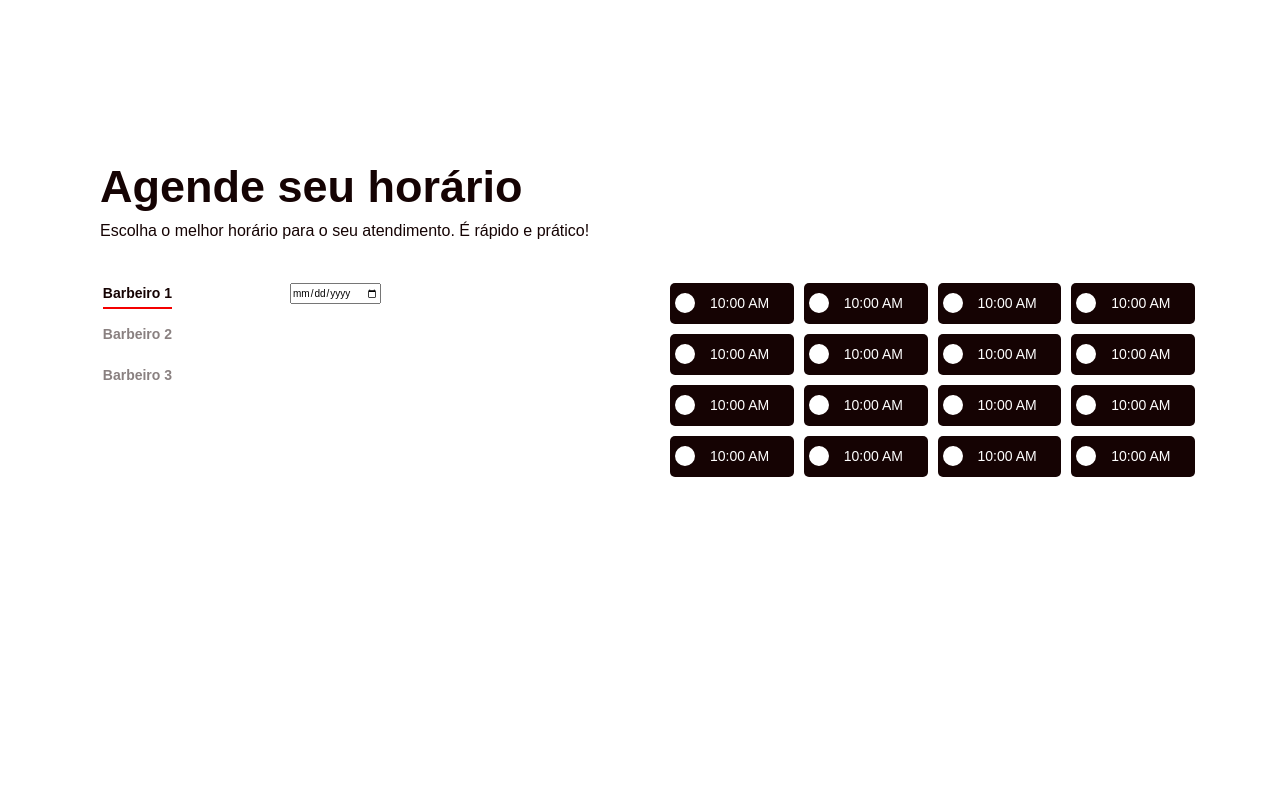
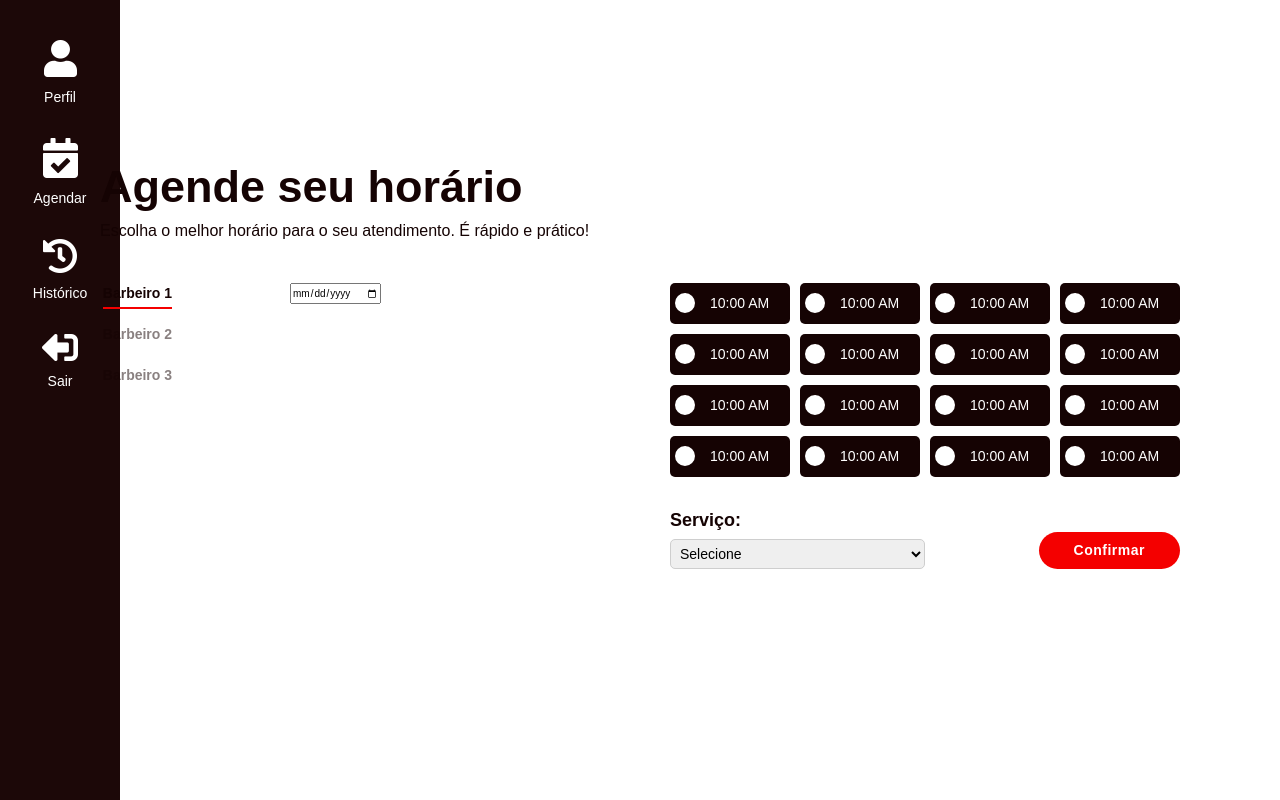
Before and after one commit to PedroMeira01/2021_projeto-ope, a Flask app: page /agendamento in a window 1280 px wide. Run offline with Flask 2, Linux system fonts and the light colour scheme; some libraries are stand-ins or nearby versions; some web fonts are replaced.

Commit message:
continuando tela de agendamento

```diff
--- a/app/static/sass/abstracts/_mixins.scss
+++ b/app/static/sass/abstracts/_mixins.scss
@@ -1,11 +1,16 @@
 // Definindo cores em classes
 $brown: #150303;
+$brown2: #1c0808;
+
 
 $red: #fb0000;
+$red2: #f40000;
 
 $black: #0e0e0e;
 
 $gray: #a4a4a4;
+
+$gray2: #cecece;
 
 $color-tertiary: #2d2d2d;
 
@@ -41,6 +46,7 @@ $black-full: #000;
 
 @include defineColor('brown', $brown);
 @include defineColor('red', $red);
+@include defineColor('red2', $red2);
 @include defineColor('black', $black);
 @include defineColor('white', $white);
 @include defineColor('black--full', $black-full);
--- a/app/static/sass/base/_base.scss
+++ b/app/static/sass/base/_base.scss
@@ -16,7 +16,7 @@ body {
 }
 
 a:hover {
-  text-decoration: none;
+  text-decoration: none !important;
 }
 
 ul li {
--- /dev/null
+++ b/app/static/sass/components/_button.scss
@@ -0,0 +1,15 @@
+.btn__pattern {
+  height: fit-content;
+  border: none;
+  border-radius: 50px;
+  padding: 8px 35px;
+  font-size: 14px;
+  font-weight: 600;
+  letter-spacing: 0.5px;
+  color: $white;
+  cursor: pointer;
+
+  &:focus {
+    outline: none;
+  }
+}
--- /dev/null
+++ b/app/static/sass/components/_menu-side.scss
@@ -0,0 +1,21 @@
+.menu {
+
+  &__side {
+    position: absolute;
+    width: 120px;
+    height: 100vh;
+    top: 0px;
+    left: 0px;
+    display: flex;
+    justify-content: center;
+    padding: 40px 0px;
+    background-color: $brown2;
+    color: $white;
+    text-align: center;
+
+    p {
+      font-size: 14px;
+    }
+  }
+
+}
--- a/app/static/sass/main.scss
+++ b/app/static/sass/main.scss
@@ -8,6 +8,8 @@
 @import 'base/utilities';
 
 @import 'components/login';
+@import 'components/button';
+@import 'components/menu-side';
 
 @import 'pages/login';
 @import 'pages/schedule';
--- a/app/static/sass/pages/_schedule.scss
+++ b/app/static/sass/pages/_schedule.scss
@@ -33,6 +33,20 @@
     margin-right: 10px;
     padding: 10px 0px 5px 15px;
     border-radius: 5px;
+  }
+
+  &__service {
+    height: 30px;
+    border: 1px solid $gray2;
+    border-radius: 5px;
+    font-size: 14px;
+    padding-left: 5px;
+
+    &--label {
+      font-size: 18px;
+      font-weight: 600;
+      color: $brown;
+    }
   }
 
 }
--- a/app/templates/agendamento.html
+++ b/app/templates/agendamento.html
@@ -1,6 +1,40 @@
 {% extends "base.html" %}
 
 {% block content %}
+
+<nav class="menu__side">
+  <ul>
+    <a href="">
+      <li>
+        <img src="../static/img/icon/usuario-branco.png" alt="">
+        <p class="d-block c-white mt-3">Perfil</p>
+      </li>
+    </a>
+
+    <a href="">
+      <li class="mt-5">
+        <img src="../static/img/icon/calendario.png" alt="">
+        <p class="d-block c-white mt-3">Agendar</p>
+      </li>
+    </a>
+
+    <a href="">
+      <li class="mt-5">
+        <img src="../static/img/icon/historico.png" alt="">
+        <p class="d-block c-white mt-3">Histórico</p>
+      </li>
+    </a>
+
+    <a href="">
+      <li class="mt-5">
+        <img src="../static/img/icon/sair.png" alt="">
+        <p class="d-block c-white mt-3">Sair</p>
+      </li>
+    </a>
+
+  </ul>
+
+</nav>
 
 <section style="height: 100vh; padding: 160px 0px 80px;">
   <div class="container">
@@ -50,7 +84,7 @@
 
         <div class="col-6 ">
 
-          <div class="col-12 d-flex">
+          <div class="col-12 d-flex pr-5">
 
             <div class="col-3 bgc-brown schedule__time">
 
@@ -110,7 +144,7 @@
 
           </div>
 
-          <div class="col-12 d-flex mt-3">
+          <div class="col-12 d-flex mt-3 pr-5">
 
             <div class="col-3 bgc-brown schedule__time">
 
@@ -170,7 +204,7 @@
 
           </div>
 
-          <div class="col-12 d-flex mt-3">
+          <div class="col-12 d-flex mt-3 pr-5">
 
             <div class="col-3 bgc-brown schedule__time">
 
@@ -230,7 +264,7 @@
 
           </div>
 
-          <div class="col-12 d-flex mt-3">
+          <div class="col-12 d-flex mt-3 pr-5">
 
             <div class="col-3 bgc-brown schedule__time">
 
@@ -290,6 +324,28 @@
 
           </div>
 
+          <div class="col-12 d-flex mt-5 pr-0">
+
+            <div class="col-6 px-0">
+
+              <div class="col-12 px-0">
+                <label class="schedule__service--label" for="serviço">Serviço:</label>
+              </div>
+
+              <select class="w-100 schedule__service" name="serviço" id="serviço">
+                <option value="">Selecione</option>
+                <option value="">Corte de Cabelo</option>
+                <option value="">Barba</option>
+              </select>
+
+            </div>
+
+            <div class="col-6 d-flex justify-content-end align-items-end pr-0">
+              <button class="bgc-red2 btn__pattern" type="submit">Confirmar</button>
+            </div>
+
+          </div>
+
         </div>
 
       </form>
```
Also changed, not shown: app/static/css/main.min.css, app/static/img/icon/calendario.png (added), app/static/img/icon/historico.png (added), app/static/img/icon/sair.png (added), app/static/img/icon/usuario-branco.png (added), 1 other file.
